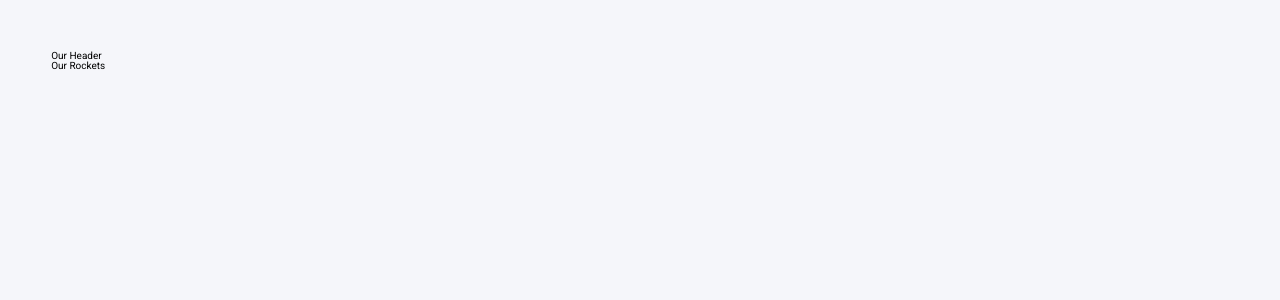
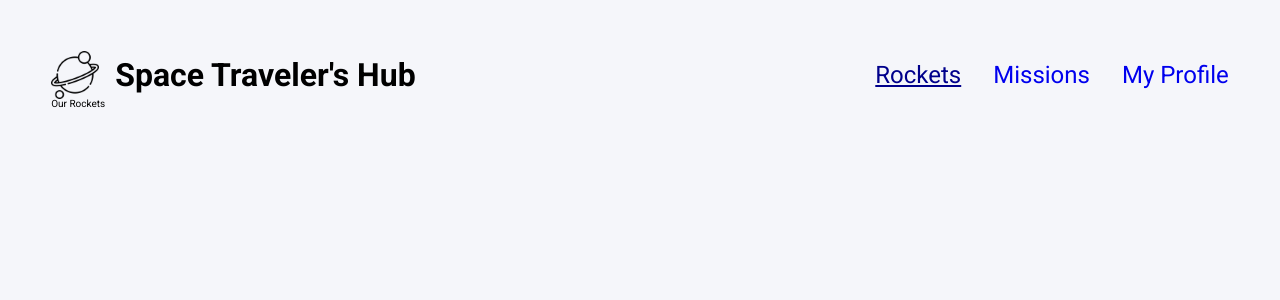
Before and after one commit to dgcuenca/spaces-travelers--hub, a React (Create React App) app: page / in a window 1280 px wide. Shown: the top 300 px of the page. Built offline with nearby package versions, Linux system fonts and the light colour scheme.

Commit message:
Style header

```diff
--- a/src/components/Header.jsx
+++ b/src/components/Header.jsx
@@ -1,5 +1,45 @@
 import React from 'react';
+import { NavLink, Link } from 'react-router-dom';
+import styles from './Header.module.scss';
 
-const Header = () => <div>Our Header</div>;
+const Header = () => {
+  const links = [
+    {
+      id: 1,
+      path: '/',
+      text: 'Rockets',
+    },
+    {
+      id: 2,
+      path: './missions',
+      text: 'Missions',
+    },
+    {
+      id: 3,
+      path: './my-profile',
+      text: 'My Profile',
+    },
+  ];
+
+  return (
+    <nav className={styles.navBar}>
+      <Link to="/">
+        <h1>
+          <img src="/asses/planet.png" alt="logo" className={styles.logo} />
+          Space Traveler&#39;s Hub
+        </h1>
+      </Link>
+      <ul>
+        {links.map((link) => (
+          <li key={link.id}>
+            <NavLink to={link.path}>
+              {link.text}
+            </NavLink>
+          </li>
+        ))}
+      </ul>
+    </nav>
+  );
+};
 
 export default Header;
--- /dev/null
+++ b/src/components/Header.module.scss
@@ -0,0 +1,37 @@
+.navBar {
+  display: flex;
+  gap: 2rem;
+  align-items: center;
+
+  h1 {
+    flex-grow: 1;
+    height: 3rem;
+    line-height: 3rem;
+    display: flex;
+    align-items: center;
+    font-size: 2rem;
+    color: black;
+    gap: 1rem;
+  }
+
+  ul {
+    margin-left: auto;
+    display: flex;
+    gap: 2rem;
+
+    li {
+      color: blue !important;
+      font-size: 1.5rem;
+    }
+  }
+}
+
+.logo {
+  height: 3rem;
+  width: auto;
+}
+
+a[class="active"] {
+  color: darkblue;
+  text-decoration: underline;
+}
```
Also changed, not shown: public/asses/planet.png (added).
